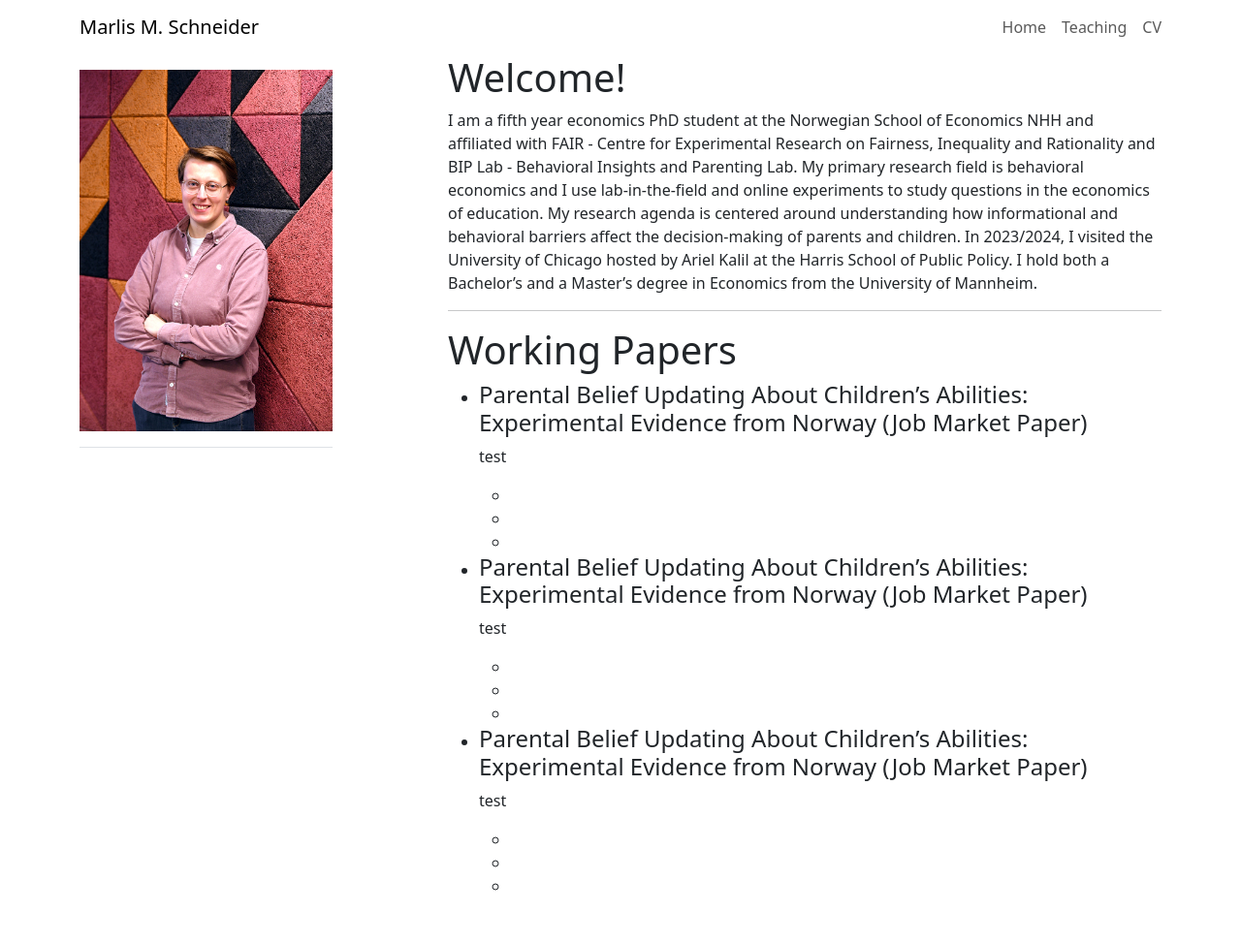
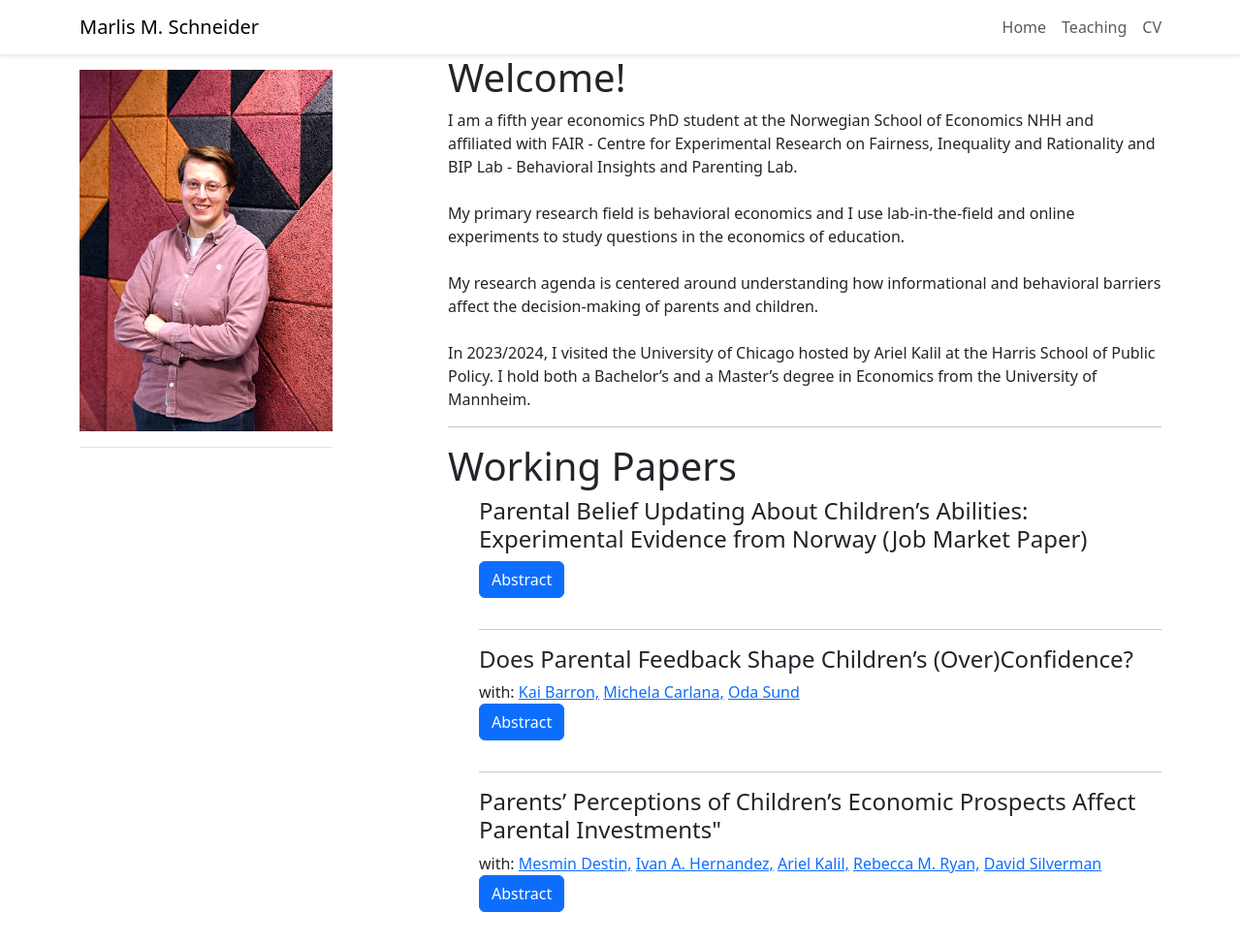
Before and after one commit to marlismschneider/marlismschneider.github.io, a Jekyll site: the page built from index.html, in a window 1280 px wide and 973 px high. Shown: the whole window at 97% size. Built offline with Jekyll 4.4.1, drawn with Linux system fonts in a browser that asks for light colours; nearby versions of some CDN libraries.

Commit message:
Updating home content

```diff
--- a/_config.yml
+++ b/_config.yml
@@ -11,6 +11,9 @@
   - jekyll-feed
 
 markdown: kramdown
+kramdown:
+  hard_wrap: true
+
 ###############################################################
 ## SCSS settings.
 ###############################################################
--- a/_data/homeData.yml
+++ b/_data/homeData.yml
@@ -1,17 +1,18 @@
 header-title: "Welcome!"
-header-description: >
-    I am a fifth year economics PhD student at the Norwegian School of Economics NHH and affiliated with FAIR - Centre for Experimental Research on Fairness, Inequality and Rationality and BIP Lab - Behavioral Insights and Parenting Lab.
+header-description: |
+  I am a fifth year economics PhD student at the Norwegian School of Economics NHH and affiliated with FAIR - Centre for Experimental Research on Fairness, Inequality and Rationality and BIP Lab - Behavioral Insights and Parenting Lab.
 
-    My primary research field is behavioral economics and I use lab-in-the-field and online experiments to study questions in the economics of education.
+  My primary research field is behavioral economics and I use lab-in-the-field and online experiments to study questions in the economics of education.
 
-    My research agenda is centered around understanding how informational and behavioral barriers affect the decision-making of parents and children.
+  My research agenda is centered around understanding how informational and behavioral barriers affect the decision-making of parents and children.
 
-    In 2023/2024, I visited the University of Chicago hosted by Ariel Kalil at the Harris School of Public Policy. I hold both a Bachelor’s and a Master’s degree in Economics from the University of Mannheim.
+  In 2023/2024, I visited the University of Chicago hosted by Ariel Kalil at the Harris School of Public Policy. I hold both a Bachelor’s and a Master’s degree in Economics from the University of Mannheim.
 header-tagline: "I will be on the Economics Job Market 2025/2026"
 work-header: "Working Papers"
 work-list:
   - title: "Parental Belief Updating About Children’s Abilities: Experimental Evidence from Norway (Job Market Paper)"
-    description: test
+    abstract: |
+      This study examines whether parents update beliefs about their children’s abilities in systematically biased ways. In a lab-in-the-field experiment in Norway, parents received noisy but unbiased signals about their seventh-grade child’s performance in mathematics or prosociality (measured via incentivized dictator games). I test how updating varies by signal valence, domain, and ego-relevance. Parents generally overestimate their child’s abilities and deviate from Bayesian updating. Asymmetric updating appears only in prosociality, where positive, ego-relevant signals receive more weight, especially under intergenerational framing. In mathematics, updating is symmetric and less affected by framing. Negative prosocial signals lead parents to downplay effort but raise educational aspirations and investment intentions. The findings provide novel evidence of belief updating about others’ performance, specifically in the parent–child context.
     collaborators:
       - name:
         link:
@@ -19,21 +20,27 @@
         link:
       - name:
         link:
-  - title: "Parental Belief Updating About Children’s Abilities: Experimental Evidence from Norway (Job Market Paper)"
-    description: test
+  - title: "Does Parental Feedback Shape Children’s (Over)Confidence?"
+    abstract: |
+      This paper studies how parents shape the ego-relevant information children receive about themselves and how it influences the beliefs and behavior of children. Using a field experiment with 7th-grade Norwegian students and their parents, we show that parents provide their children with feedback that is systematically more favorable than parents' private beliefs. Children incorporate this positively biased feedback into their self-assessments. The gap between parents' private beliefs and communicated feedback is larger when feedback precedes task completion, suggesting motivational intent. The study contributes to the understanding of how social transmission of self-relevant information, rather than just individual cognitive biases, shapes overconfidence.
     collaborators:
-      - name:
-        link:
-      - name:
-        link:
-      - name:
-        link:
-  - title: "Parental Belief Updating About Children’s Abilities: Experimental Evidence from Norway (Job Market Paper)"
-    description: test
+      - name: Kai Barron
+        link: https://sites.google.com/site/kaibarron/
+      - name: Michela Carlana
+        link: https://michelacarlana.com/
+      - name: Oda Sund
+        link: https://sites.google.com/view/odasund/home
+  - title: Parents’ Perceptions of Children’s Economic Prospects Affect Parental Investments"
+    abstract: |
+      Individuals are sensitive to cues about economic conditions in ways that affect their beliefs and behavior. This paper experimentally tests how parents’ perceptions of children’s mobility prospects affect parental investments of time and money in child skill development. An experiment involving approximately 1,000 parents of children aged 5–17 aimed to shift parents’ beliefs regarding the possibility of future upward (downward) economic mobility in US society. We find that parents are responsive to signals about their children’s future economic mobility prospects. Using a novel measure of time investment, parents who are prompted to consider favorable prospects for their children increase their time investments to enhance their children’s skills and report being more willing to pay for resources to achieve this aim. These parents also strengthen their beliefs about the returns on parental investments, highlighting a plausible mechanism. Effects on beliefs and behavior are consistent across parents of varying income and educational levels.
     collaborators:
-      - name:
-        link:
-      - name:
-        link:
-      - name:
-        link:
+      - name: Mesmin Destin
+        link: https://psychology.northwestern.edu/people/faculty/core/profiles/mesmin-destin.html
+      - name: Ivan A. Hernandez
+        link: https://ivanalfonsohernandez.com/
+      - name: Ariel Kalil
+        link: https://harris.uchicago.edu/directory/ariel-kalil
+      - name: Rebecca M. Ryan
+        link: https://gufaculty360.georgetown.edu/s/contact/00336000014RWL2AAO/rebecca-m-ryan
+      - name: David Silverman
+        link: https://dmsilverman.com/
--- a/_scss/main.scss
+++ b/_scss/main.scss
@@ -1,3 +1,15 @@
+#content br {display: none;}
+#content p br {display: inline;}
+
 body{
     padding-top: 56px;
 }
+
+nav.navbar {
+    background-color: #fff;
+    box-shadow: 0 2px 4px rgba(0, 0, 0, 0.1);
+}
+
+ul{
+    list-style: none;
+}
--- a/index.html
+++ b/index.html
@@ -25,7 +25,7 @@
             <div class="content-container">
                 <div class="about-section">
                     <h1 class="content-header">{{ site.data.homeData.header-title }}</h1>
-                    <p>{{ site.data.homeData.header-description }}</p>
+                    <p>{{ site.data.homeData.header-description | newline_to_br }}</p>
                 </div>
 
                 <hr/>
@@ -35,15 +35,42 @@
                     <ul class="work-list">
                         {% for item in site.data.homeData.work-list %}
                         <li>
-                            <h4>{{ item.title }}</h4>
-                            <p>{{ item.description }}</p>
-                            <ul class="collaborators">
-                                {% for collaborator in item.collaborators %}
-                                <li>
-                                    <a href="{{ collaborator.link }}">{{ collaborator.name }}</a></li>
-                                {% endfor %}
-                            </ul>
+                            <div class="work-header">
+                                <h4>{{ item.title }}</h4>
+                            </div>
+                            {% if item.collaborators. %}
+                            <div class="work-collaborator">
+                                <div class="collaborators">
+                                    {% for collaborator in item.collaborators %}
+                                    {% if collaborator.name %}
+                                    {% if forloop.first %}
+                                    <span>with: </span>
+                                    {% endif %}
+                                    <a href="{{ collaborator.link }}">{{ collaborator.name }}{% if forloop.last %} {% else %},{% endif %}</a>
+                                    {% endif %}
+                                    {% endfor %}
+                                </div>
+                            </div>
+                            {% endif %}
+
+                            {% if item.abstract %}
+                            <p class="d-inline-flex gap-1">
+                                <span class="btn btn-primary" type="button" data-bs-toggle="collapse" data-bs-target="#work{{ forloop.index }}" aria-expanded="false" aria-controls="work{{ forloop.index }}">Abstract</span>
+                            </p>
+
+                            <div class="collapse" id="work{{ forloop.index }}">
+                                <div class="card card-body">
+                                    <p>{{ item.abstract }}</p>
+                                </div>
+                            </div>
+                            {% endif %}
+
                         </li>
+                        {% if forloop.last %}
+                        {% else %}
+                        <hr/>
+                        {% endif %}
+
                         {% endfor %}
                     </ul>
                 </div>
```
